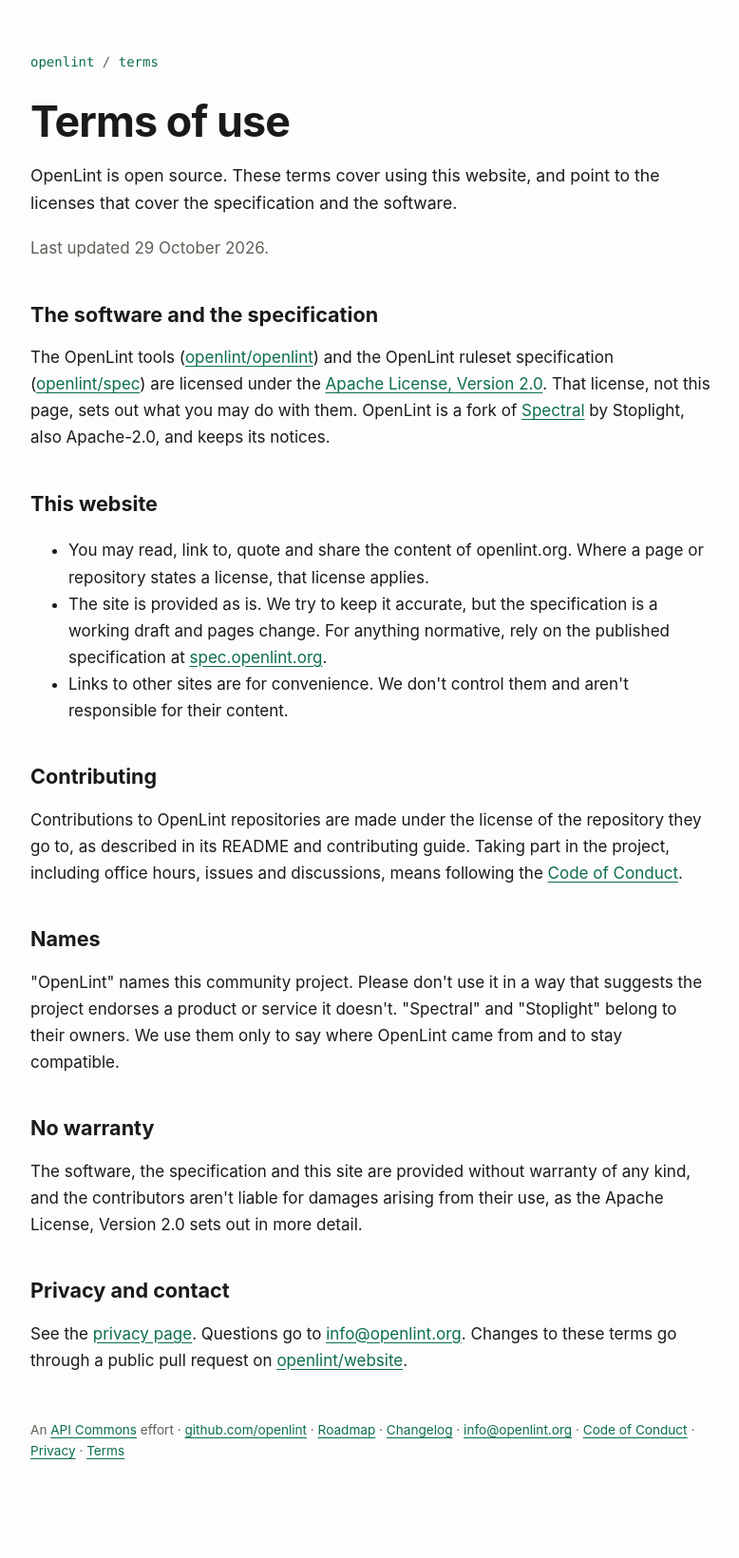
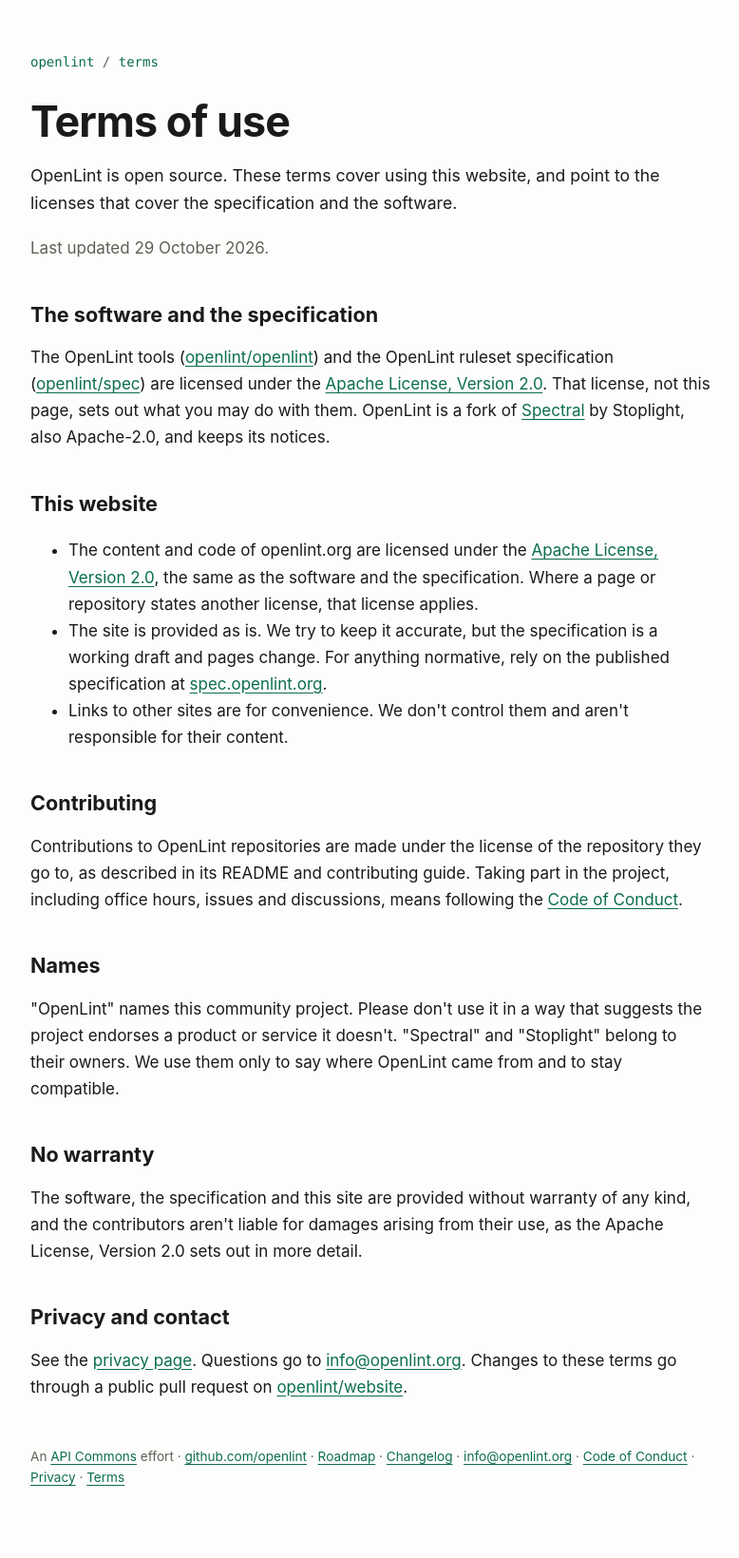
Before and after one commit to openlint/website, a Jekyll site: the page built from terms/index.html, in a window 1280 px wide. Shown: the whole page at 95% size, without its empty margins (248-1026 px from the left). Built offline with Jekyll 4.4.1, drawn with Linux system fonts in a browser that asks for light colours; before the commit the page ends 1612 px from its top, so only the background shows below that.

Commit message:
Terms: the site is Apache-2.0
Co-Authored-By: Claude Opus 5.5 <noreply@anthropic.com>

```diff
--- a/terms/index.html
+++ b/terms/index.html
@@ -15,7 +15,7 @@ crumbs:
 
 <h2>This website</h2>
 <ul>
-  <li>You may read, link to, quote and share the content of openlint.org. Where a page or repository states a license, that license applies.</li>
+  <li>The content and code of openlint.org are licensed under the <a href="https://github.com/openlint/website/blob/main/LICENSE">Apache License, Version 2.0</a>, the same as the software and the specification. Where a page or repository states another license, that license applies.</li>
   <li>The site is provided as is. We try to keep it accurate, but the specification is a working draft and pages change. For anything normative, rely on the published specification at <a href="https://spec.openlint.org">spec.openlint.org</a>.</li>
   <li>Links to other sites are for convenience. We don't control them and aren't responsible for their content.</li>
 </ul>
```
